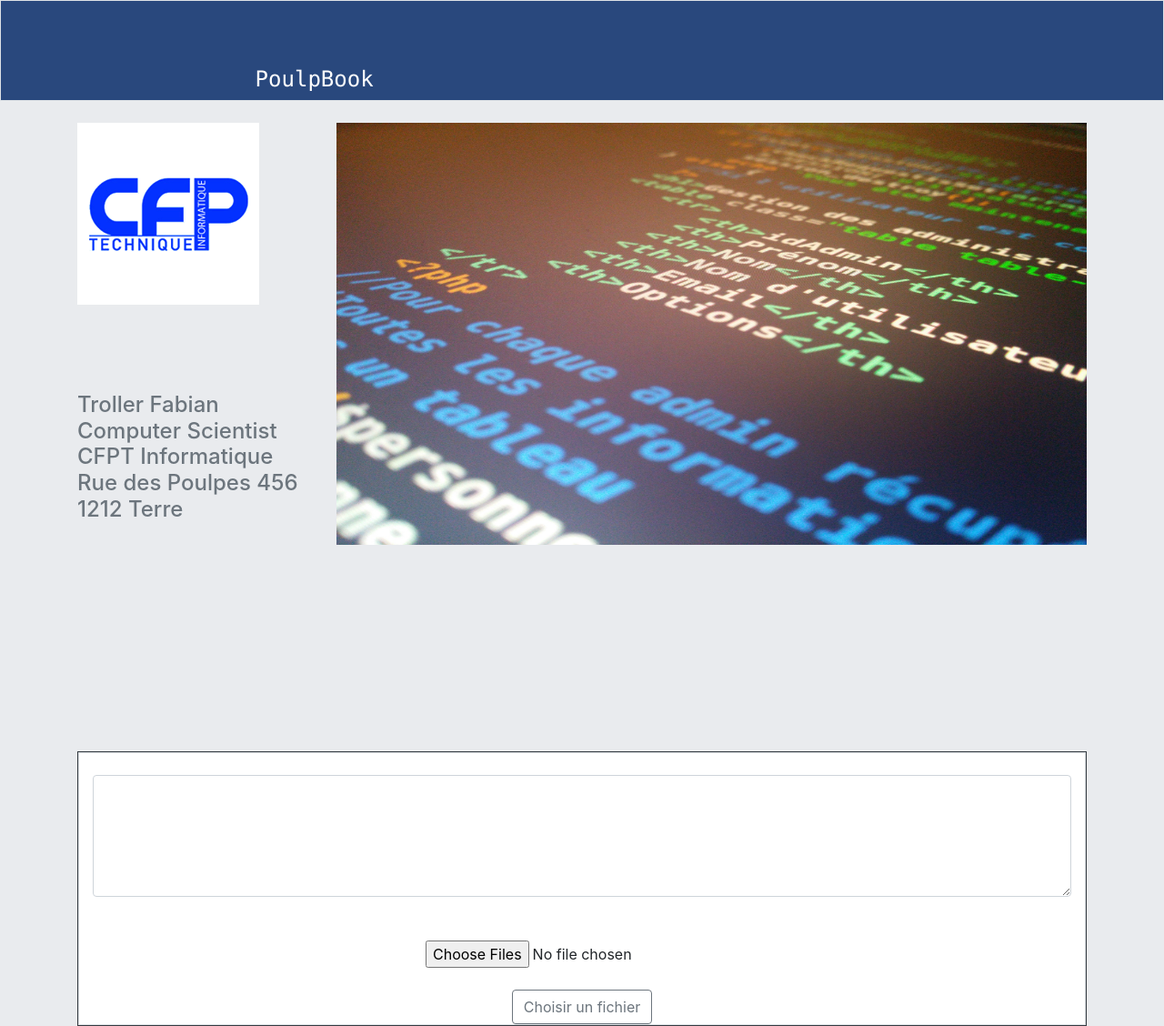
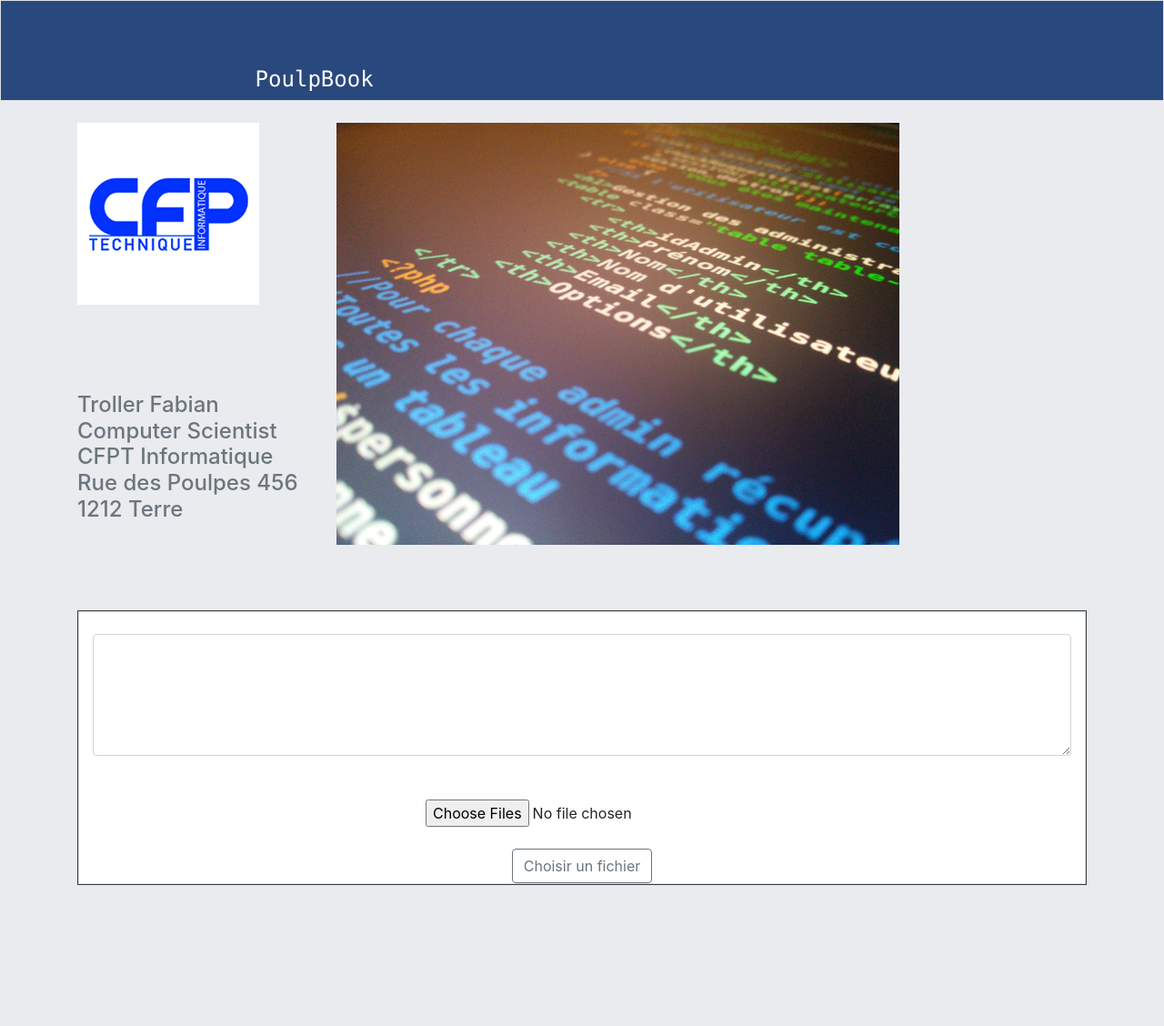
Before and after one commit to Exo-poulpe/Project-Facebook, a PHP site: page / in a window 1280 px wide. Shown: the whole page at 91% size. After the commit the page ends 973 px from the top, so only its background shows below. Run offline with PHP 8.4, Linux system fonts and the light colour scheme; the visitor is signed in with stand-in values (Sample User, id 1).

Commit message:
Modif index for view client

```diff
--- a/index.php
+++ b/index.php
@@ -44,7 +44,7 @@
                 </div>
 
                 <div class="col-9 " >
-                <img src="images/Code_image.jpg"  alt="Code_image" class=" img-fluid w-100 h-75" />
+                <img src="images/Code_image.jpg"  alt="Code_image" class=" img-fluid w-75  " />
                 </div>
 
 
```
